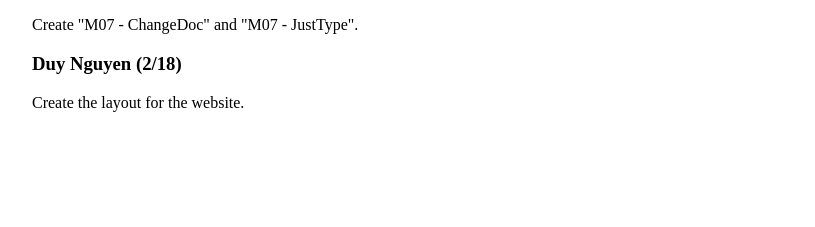
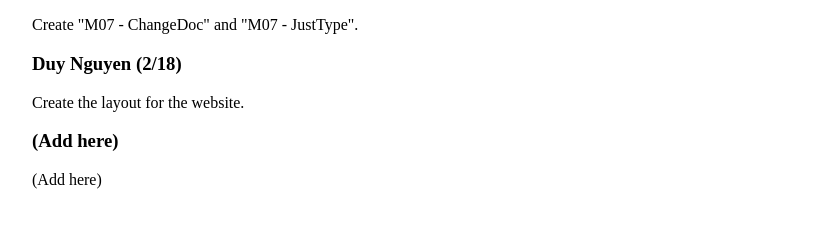
Before and after one commit to AntoniDimes/grp109, a plain HTML site: page team_project/change.html in a window 1280 px wide. Shown: the part 153-380 px from the top of the page, without its empty margins (28-843 px from the left). Drawn offline with Linux system fonts and the light colour scheme.

Commit message:
Update change.html

```diff
--- a/team_project/change.html
+++ b/team_project/change.html
@@ -18,8 +18,8 @@
     </div>
     <!-- Add more down here -->
     <div>
-      <h3></h3>
-      <p></p>
+      <h3>(Add here)</h3>
+      <p>(Add here)</p>
     </div>
   </body>
 </html>
```
